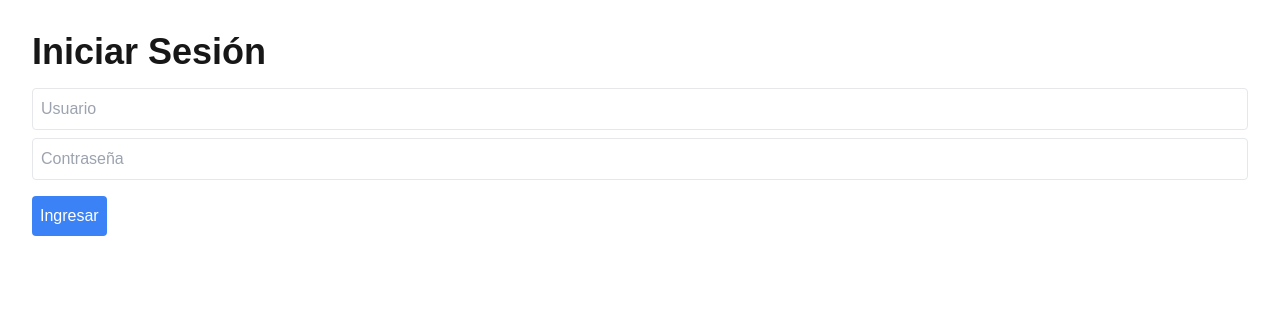
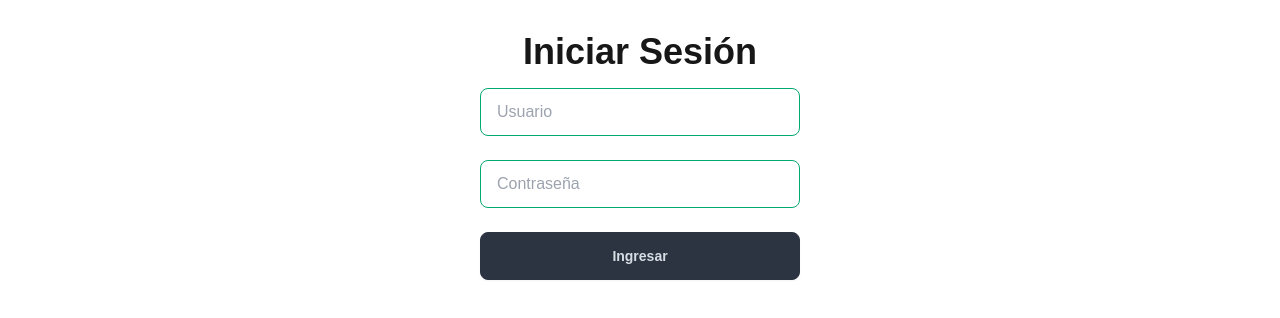
Before and after one commit to diana180102/ListTask, a Next.js app: page /login in a window 1280 px wide. Shown: the top 318 px of the page. Built offline with nearby package versions, Linux system fonts and the light colour scheme.

Commit message:
add styles to form and buttons

```diff
--- a/app/login/page.tsx
+++ b/app/login/page.tsx
@@ -18,23 +18,23 @@ export default function LoginPage() {
 
     return (
         <main className="container mx-auto p-8">
-            <h1 className="text-4xl font-bold">Iniciar Sesión</h1>
-            <form onSubmit={handleSubmit} className="mt-4">
+            <h1 className="text-4xl font-bold text-center">Iniciar Sesión</h1>
+            <form onSubmit={handleSubmit} className="mt-4 flex flex-col gap-6 mx-auto max-w-80 ">
                 <input
                     type="text"
                     value={username}
                     onChange={(e) => setUsername(e.target.value)}
-                    className="block w-full p-2 border rounded mt-2"
+                    className="input input-bordered input-success w-full "
                     placeholder="Usuario"
                 />
                 <input
                     type="password"
                     value={password}
                     onChange={(e) => setPassword(e.target.value)}
-                    className="block w-full p-2 border rounded mt-2"
+                    className="input input-bordered input-success w-full "
                     placeholder="Contraseña"
                 />
-                <button type="submit" className="p-2 bg-blue-500 text-white rounded mt-4">
+                <button type="submit" className="btn btn-neutral">
                     Ingresar
                 </button>
             </form>
--- a/app/page.tsx
+++ b/app/page.tsx
@@ -23,13 +23,7 @@ export default function HomePage() {
         <h1 className="text-4xl font-bold">Lista de Tareas</h1>
         <TaskForm />
         <TaskList />
-        <button
-          type="button"
-          className="p-2 bg-blue-500 text-white rounded mt-4"
-          onClick={(e) => handleSubmit(e)}
-        >
-          Logout
-        </button>
+        <button className="btn btn-neutral" onClick={(e) => handleSubmit(e)}>Logout</button>
       </main>
     </ProtectedRoute>
   );
--- a/components/TaskForm.tsx
+++ b/components/TaskForm.tsx
@@ -20,12 +20,11 @@ export default function TaskForm() {
         type="text"
         value={title}
         onChange={(e) => setTitle(e.target.value)}
-        className="flex-grow p-2 border rounded-l"
+        className="input input-bordered input-success w-full "
         placeholder="Nueva tarea"
       />
-      <button type="submit" className="p-2 bg-blue-500 text-white rounded-r">
-        Añadir
-      </button>
+
+      <button type='submit' className="btn btn-success text-white mx-4">Añadir</button>
     </form>
   );
 }
--- a/components/TaskItem.tsx
+++ b/components/TaskItem.tsx
@@ -1,7 +1,7 @@
-'use client';
+"use client";
 
-import { useContext, useState, useRef } from 'react';
-import { TaskContext } from '../context/TaskContext';
+import { useContext, useState, useRef } from "react";
+import { TaskContext } from "../context/TaskContext";
 
 interface Task {
   id: number;
@@ -16,37 +16,39 @@ export default function TaskItem({ task }: { task: Task }) {
 
   return (
     <li
-      className={`p-4 bg-white shadow rounded flex justify-between items-center ${task.completed ? 'line-through text-gray-500' : ''
-        }`}
+      className={`p-4 bg-white  shadow-md rounded hover:bg-zinc-200  flex justify-between items-center ${
+        task.completed ? "line-through text-gray-500" : ""
+      }`}
     >
-      {isEditing ?
+      {isEditing ? (
         <input
           type="text"
-          className="flex-grow p-2 border rounded-l"
+          className="input input-bordered input-info w-full mx-2 "
           ref={editInput}
           defaultValue={task.title}
           onKeyDown={(e) => {
             if (e.key === "Enter" && editInput.current) {
-              editTask(task.id, editInput.current.value)
-              setIsEditing(false)
+              editTask(task.id, editInput.current.value);
+              setIsEditing(false);
             }
           }}
         />
-        :
+      ) : (
         <span onClick={() => toggleTask(task.id)} className="cursor-pointer">
           {task.title}
         </span>
-      }
-      <div className='mx-4'>
+      )}
+      <div className="flex flex-row gap-2 ">
         <button
           onClick={() => setIsEditing(!isEditing)}
-          className="text-yellow-600 hover:text-yellow-900 mr-4"
+          className="btn btn-active btn-accent text-white"
         >
-          Editar
+         {isEditing ? 'Cancelar' : 'Editar'}
         </button>
+
         <button
           onClick={() => deleteTask(task.id)}
-          className="text-red-500 hover:text-red-700"
+          className="btn btn-active btn-primary"
         >
           Eliminar
         </button>
--- a/components/TaskList.tsx
+++ b/components/TaskList.tsx
@@ -8,7 +8,7 @@ export default function TaskList() {
   const { tasks } = useContext(TaskContext);
 
   return (
-    <ul className="mt-4 space-y-2">
+    <ul className="mt-4 space-y-2 mb-4">
       {tasks.map((task) => (
         <TaskItem key={task.id} task={task} />
       ))}
--- a/tailwind.config.ts
+++ b/tailwind.config.ts
@@ -1,4 +1,5 @@
 import type { Config } from "tailwindcss";
+import daisyui from "daisyui";
 
 const config: Config = {
   content: [
@@ -14,6 +15,8 @@ const config: Config = {
       },
     },
   },
-  plugins: [],
+  plugins: [
+    daisyui
+  ],
 };
 export default config;
```
Also changed, not shown: package.json (+6 -5 lines), 1 other file (tests, documents, lock files or other folders).
